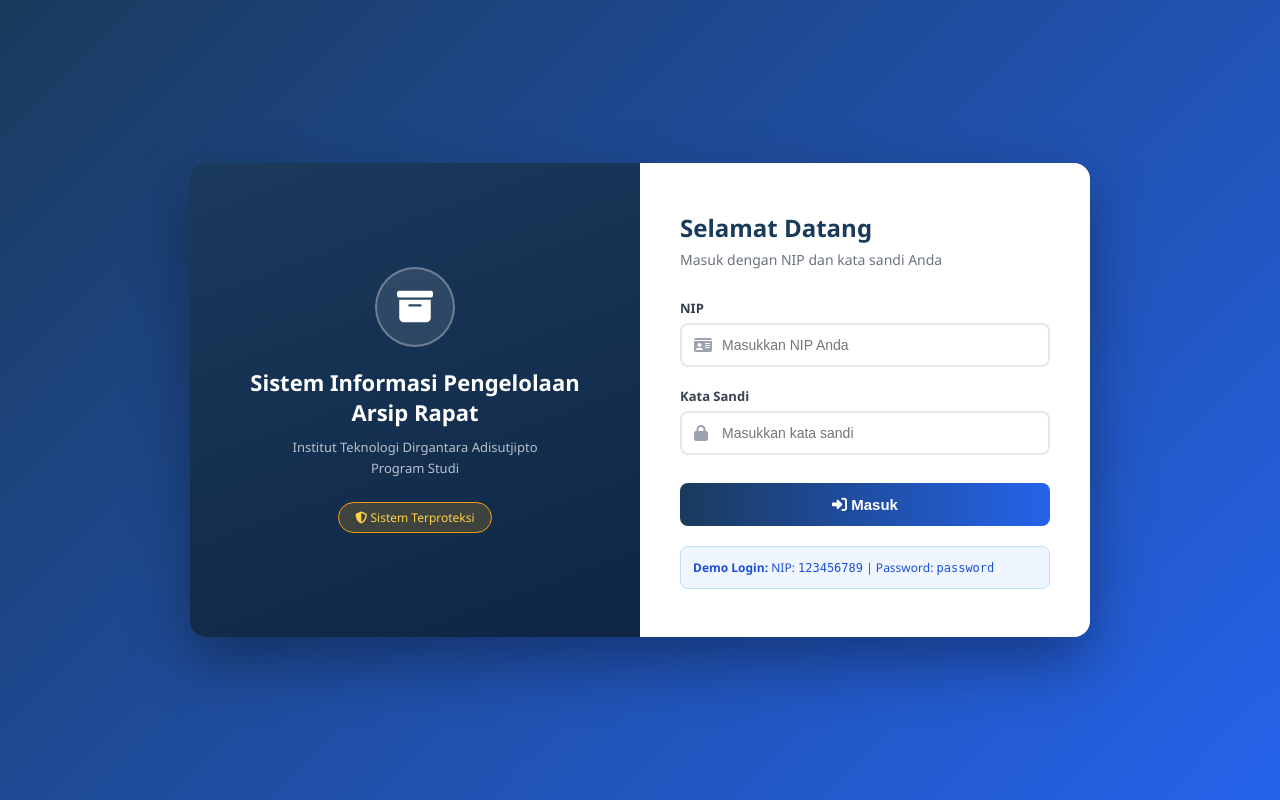
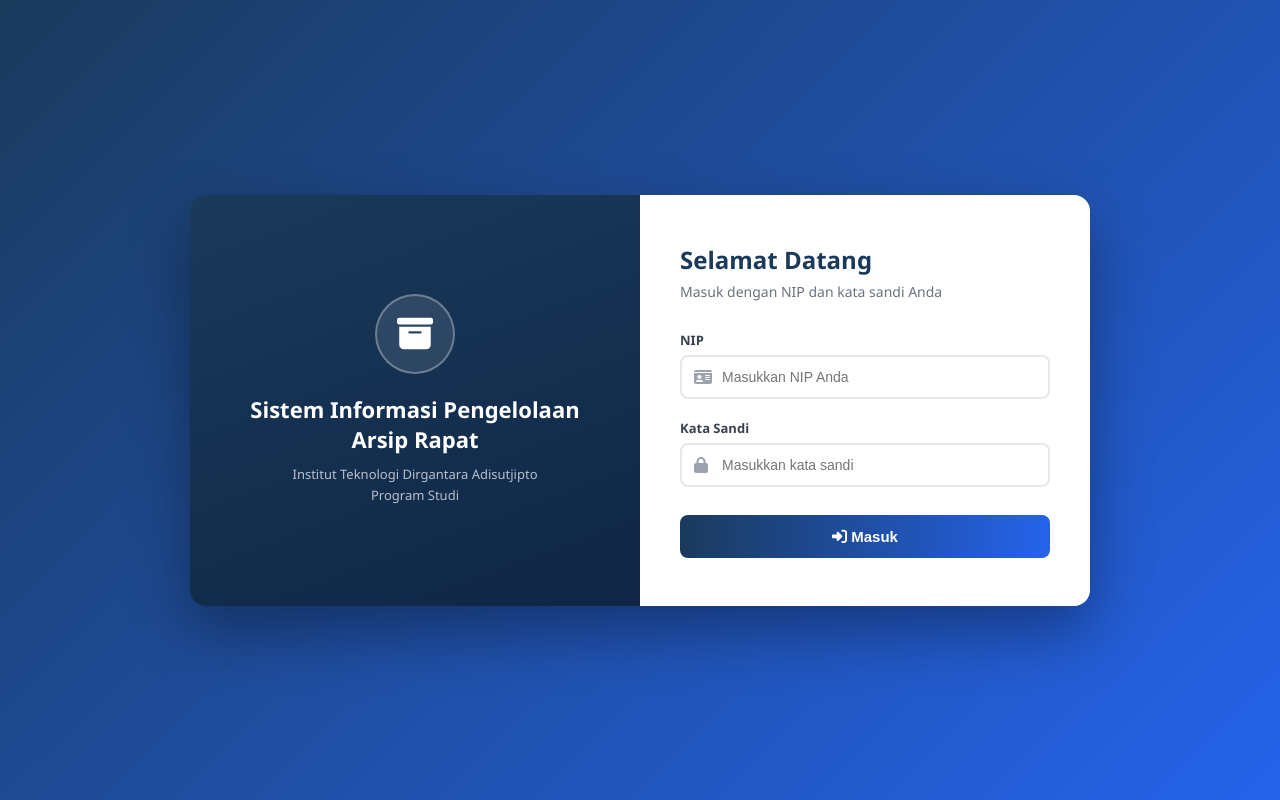
Before and after one commit to AminudinAbdulloh/sistem-arsip-rapat, a PHP site: page /app/views/auth/login.php in a window 1280 px wide. Run offline with PHP 8.4, Linux system fonts and the light colour scheme.

Commit message:
Remove protected badge and demo login information from the login view; add new logo image for the application.

```diff
--- a/app/views/auth/login.php
+++ b/app/views/auth/login.php
@@ -115,7 +115,6 @@
     <div class="logo-icon"><i class="fas fa-archive"></i></div>
     <h2>Sistem Informasi Pengelolaan Arsip Rapat</h2>
     <p>Institut Teknologi Dirgantara Adisutjipto<br>Program Studi</p>
-    <div class="badge"><i class="fas fa-shield-alt"></i> Sistem Terproteksi</div>
   </div>
   <div class="login-right">
     <h3>Selamat Datang</h3>
@@ -142,10 +141,6 @@
       </div>
       <button type="submit" class="btn-login"><i class="fas fa-sign-in-alt"></i> Masuk</button>
     </form>
-
-    <div class="info-default">
-      <strong>Demo Login:</strong> NIP: <code>123456789</code> | Password: <code>password</code>
-    </div>
   </div>
 </div>
 </body>
```
Also changed, not shown: public/img/Logo_ITDA_HD.png (added).
